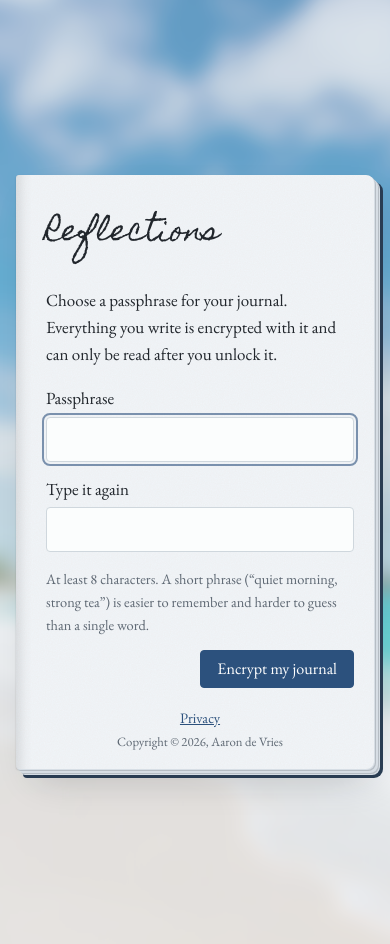
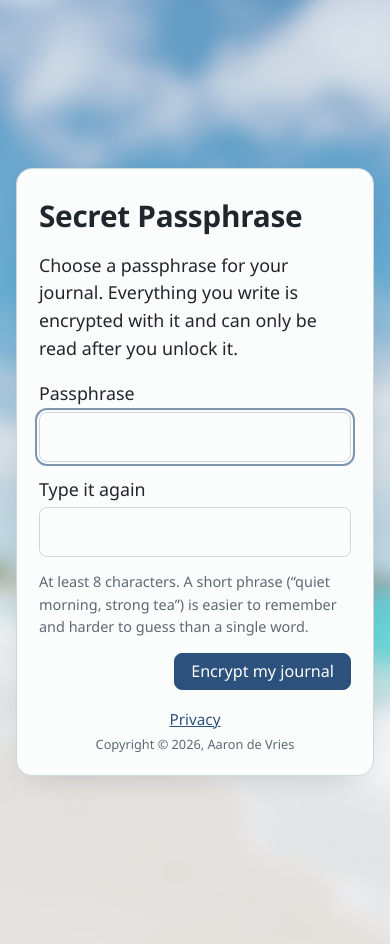
Before and after one commit to iceman1978/reflections, a Flask app: page / in a window 390 px wide. Run offline with Flask 3, Linux system fonts and the light colour scheme; data comes from the database, SQL or seed files in the repository; parts of the project's set-up code (start-up, migrations or seed data) failed here and were passed over.

Commit message:
Lock-screen cards, header brand, R tab icon, aligned book edges
- Every lock-screen panel (unlock, setup, recovery key, recover) uses the
  clean sans-serif card from the Google sign-in, with titles such as
  "Secret Passphrase"
- Header shows the logo and "Reflections" in Homemade Apple (#2A4B71);
  today's date moves onto the writing page above the greeting; header
  stacks into two tidy rows only on narrow phones
- Browser-tab icon is the handwriting "R", white on blue, readable at 16 px
- Book pages narrowed by the width of their page edges so the cover lines
  up with the header and Past entries on the right

Co-Authored-By: Claude Opus 5.5 <noreply@anthropic.com>

```diff
--- a/static/app.js
+++ b/static/app.js
@@ -1213,6 +1213,13 @@
   renderGreeting();
   loadBackground();
   $("settings-btn").addEventListener("click", showSettings);
+  // The logo and name in the header lead back to the writing page (no reload).
+  $("home-link").addEventListener("click", (e) => {
+    if (e.ctrlKey || e.metaKey || e.shiftKey) return;
+    e.preventDefault();
+    if (!$("settings-view").hidden) restoreSavedLook();  // leaving settings unsaved = Discard
+    showWrite();
+  });
   $("settings-back-btn").addEventListener("click", () => {
     restoreSavedLook();  // Discard: undo any unsaved preview, save nothing
     leaveSettings();
@@ -1424,6 +1431,15 @@
 
   // ---- The lock screen: set up a password, unlock, or recover -----------
 
+  // The heading on each lock-screen card.
+  const VAULT_TITLES = {
+    signin: "Welcome",
+    setup: "Secret Passphrase",
+    recovery: "Your Recovery Key",
+    unlock: "Secret Passphrase",
+    recover: "Forgot Your Passphrase?",
+  };
+
   function showVaultPanel(name) {
     $("vault").hidden = false;
     $("book").hidden = true;
@@ -1435,7 +1451,7 @@
     const welcome = name === "signin";
     $("vault").classList.toggle("landing", welcome);
     if ($("landing")) $("landing").hidden = !welcome;
-    $("vault-title").hidden = welcome;
+    $("vault-title").textContent = VAULT_TITLES[name] || CFG.appName;
     for (const el of document.querySelectorAll(".vault-error")) el.hidden = true;
     const first = $(`vault-${name}`).querySelector("input");
     if (first) first.focus();
--- a/static/style.css
+++ b/static/style.css
@@ -223,7 +223,14 @@ a { color: var(--accent); }
   backdrop-filter: blur(6px);
   color: var(--muted);
 }
-.today { font-family: var(--hand); font-size: 1.45rem; color: var(--ink); line-height: 1.2; white-space: nowrap; }
+/* The app's name and logo, at the left of the header strip. */
+.header-brand { display: flex; align-items: center; gap: 10px; margin-right: auto; text-decoration: none; min-width: 0; }
+.header-logo { width: 34px; height: 34px; border-radius: 8px; flex: none; box-shadow: 0 0 0 1px var(--rule); }
+.header-name { font-family: var(--hand); font-size: 1.45rem; line-height: 1; color: #2a4b71; white-space: nowrap; padding-top: 4px; }
+html[data-theme="evening"] .header-name { color: var(--accent); }   /* the dark blue would vanish on the dark strip */
+@media (prefers-color-scheme: dark) { html[data-theme="auto"] .header-name { color: var(--accent); } }
+/* Today's date, written at the top of the writing page. */
+.today { font-family: var(--hand); font-size: 1.3rem; color: var(--ink); line-height: 1.2; margin: 0 0 6px; }
 .stats { font-size: 0.85rem; color: var(--muted); text-align: right; flex: 1; font-style: italic; }
 .stats .nudge { color: var(--accent); }
 
@@ -317,6 +324,12 @@ button.danger { background: var(--danger); border-color: var(--danger); color: #
     0 1px 2px var(--shadow),
     16px 24px 48px -10px var(--shadow);    /* the book's shadow on the desk */
 }
+/* The page edges and cover stick out past the paper (see box-shadow above), so
+   the journal's pages are that much narrower: the cover's outer edge then lines
+   up with the header strip and Past entries. */
+.book { --book-edge: 15px; }
+.book .page { margin-right: var(--book-edge); }
+
 .page::before {  /* the binding */
   content: "";
   position: absolute;
@@ -842,8 +855,9 @@ textarea.feedback-text:focus { border-color: var(--accent); }
 .landing-quote { margin: 6px 0 0; padding-left: 16px; border-left: 2px solid hsl(var(--hue) calc(var(--sat) + 20%) 78% / 0.6); max-width: 560px; }
 .landing-quote blockquote { margin: 0; font-family: var(--hand); font-size: 2rem; line-height: 1.35; }
 .landing-quote figcaption { font-size: 0.85rem; opacity: 0.7; margin-top: 4px; }
-/* The sign-in card: a plain, modern card (not the notebook page), in a sans-serif. */
-.vault.landing .vault-card.page {
+/* The lock-screen card (welcome, passphrase, recovery): a plain, modern card
+   in a sans-serif, not the notebook page. */
+.vault .vault-card.page {
   --sans: "Segoe UI", system-ui, -apple-system, "Helvetica Neue", Roboto, Arial, sans-serif;
   font-family: var(--sans);
   font-size: 1.05rem;
@@ -854,13 +868,17 @@ textarea.feedback-text:focus { border-color: var(--accent); }
   padding: 40px 40px 28px;
   box-shadow: 0 1px 2px var(--shadow), 0 18px 48px -18px var(--shadow);
 }
-.vault.landing .vault-card.page::before { content: none; }
-.vault.landing .vault-card input, .vault.landing .vault-card button { font-family: inherit; }
-.vault.landing .signin-heading {
+.vault .vault-card.page::before { content: none; }
+.vault .vault-card input, .vault .vault-card button { font-family: inherit; }
+.vault .vault-card input[type="password"], .vault .vault-card input[type="text"] { border-radius: 8px; padding: 10px 12px; }
+.vault .vault-card button { border-radius: 8px; }
+.vault .vault-title {
   font-family: var(--sans);
   font-weight: 600;
-  font-size: 1.75rem !important;
+  font-size: 1.75rem;
+  line-height: 1.25;
   letter-spacing: -0.01em;
+  color: var(--ink);
   margin: 0 0 12px;
 }
 .signin-action { margin: 26px 0; }
@@ -883,10 +901,10 @@ a.button-link.google-btn {
 a.button-link.google-btn:hover { background: #f2f4f7; }
 a.google-btn svg { flex: none; width: 20px; height: 20px; }
 .signin-note { font-size: 0.92rem; line-height: 1.5; }
-.vault.landing .vault-footer { font-size: 0.9rem; }
+.vault .vault-footer { font-size: 0.9rem; }
 
 @media (max-width: 640px) {
-  .vault.landing .vault-card.page { padding: 28px 22px 20px; box-shadow: 0 10px 30px -14px var(--shadow); }
+  .vault .vault-card.page { padding: 28px 22px 20px; box-shadow: 0 10px 30px -14px var(--shadow); }
 }
 
 @media (max-width: 860px) {
@@ -968,6 +986,11 @@ a.google-btn svg { flex: none; width: 20px; height: 20px; }
 }
 
 /* ---- Small screens ---- */
+/* Narrow phones: name and buttons on the first row, entry count and streak on a second. */
+@media (max-width: 520px) {
+  .book-header { border-radius: 14px; row-gap: 2px; }
+  .stats { text-align: left; flex-basis: 100%; order: 3; padding-left: 44px; }
+}
 @media (max-width: 640px) {
   html { font-size: 17px; }
   .book { margin-top: 16px; }
@@ -979,8 +1002,8 @@ a.google-btn svg { flex: none; width: 20px; height: 20px; }
       8px 8px 0 1px var(--cover), 0 1px 2px var(--shadow), 10px 18px 36px -10px var(--shadow);
   }
   .page::before { width: 16px; }
-  .book-header { border-radius: 12px; flex-wrap: wrap; }
-  .stats { text-align: left; flex-basis: 100%; order: 3; }
+  .book { --book-edge: 9px; }
+  .book-header { flex-wrap: wrap; }
   .reflection { margin-left: -6px; margin-right: -6px; padding: 18px 18px 10px; }
   .entry-nav { margin: -8px -8px 10px; }
   .past { padding: 12px 16px 6px; }
--- a/templates/_icons.html
+++ b/templates/_icons.html
@@ -1,6 +1,6 @@
 {% if has_icons %}
-  <link rel="icon" href="/favicon.ico" sizes="48x48">
-  <link rel="icon" href="/static/brand/favicon-32.png" type="image/png" sizes="32x32">
+  <link rel="icon" href="{{ static_url('brand/favicon.ico') }}" sizes="48x48">
+  <link rel="icon" href="{{ static_url('brand/favicon-32.png') }}" type="image/png" sizes="32x32">
   <link rel="apple-touch-icon" href="/static/brand/apple-touch-icon.png">
   <link rel="manifest" href="/manifest.webmanifest">
   <meta name="theme-color" content="{{ theme_colour }}">
--- a/templates/index.html
+++ b/templates/index.html
@@ -66,7 +66,6 @@
 
       {% if hosted %}
       <div id="vault-signin" hidden>
-        <h2 class="signin-heading">Welcome</h2>
         <p>Sign in with Google to open your journal. The first time, you'll choose a passphrase that keeps your entries private.</p>
         {% if test_login %}
         <form class="signin-action test-signin" action="/auth/test-login" method="get">
@@ -101,7 +100,6 @@
       </form>
 
       <div id="vault-recovery" hidden>
-        <h2>Your recovery key</h2>
         <p>If you ever forget your passphrase, this key is the only way back into your journal. Write it down or save it in a password manager, and keep it somewhere safe. It won't be shown again.</p>
         <div id="recovery-key" class="recovery-key"></div>
         <p><button type="button" id="copy-recovery">Copy</button></p>
@@ -137,7 +135,10 @@
 
   <main id="book" class="book" hidden>
     <header class="book-header">
-      <div id="today" class="today"></div>
+      <a href="/" id="home-link" class="header-brand" title="Write a new entry">
+        {% if logo_url %}<img class="header-logo" src="{{ logo_url }}" alt="">{% endif %}
+        <span class="header-name">{{ app_name }}</span>
+      </a>
       <div id="stats" class="stats" aria-live="polite"></div>
       <button id="feedback-btn" class="icon-btn lock-btn" title="Send feedback" aria-label="Send feedback">
         <svg viewBox="0 0 24 24" width="18" height="18" aria-hidden="true"><path fill="none" stroke="currentColor" stroke-width="1.8" stroke-linejoin="round" d="M4 5.5A1.5 1.5 0 0 1 5.5 4h13A1.5 1.5 0 0 1 20 5.5v9a1.5 1.5 0 0 1-1.5 1.5H10l-4.5 4v-4h0A1.5 1.5 0 0 1 4 14.5z"/><path fill="none" stroke="currentColor" stroke-width="1.8" stroke-linecap="round" d="M8.5 8.5h7M8.5 11.5h4.5"/></svg>
@@ -150,6 +151,7 @@
 
     <!-- Writing a new entry -->
     <section id="write-view" class="page">
+      <div id="today" class="today"></div>
       <div class="greeting-row">
         <h1 id="greeting" class="prompt-heading greeting">What's on your mind?</h1>
         <button id="prompt-btn" type="button" class="quiet prompt-btn">Give me a prompt</button>
@@ -467,6 +469,7 @@
 
   <script>window.JOURNAL = {
     hosted: {{ hosted | tojson }},
+    appName: {{ app_name | tojson }},
     userName: {{ user_name | tojson }},
     autosaveSeconds: {{ autosave_seconds | int }},
     timezone: {{ timezone | tojson }},
```
Also changed, not shown: tools/make_icons.py (+29 -3 lines), static/brand/README.txt, static/brand/favicon-32.png, static/brand/favicon.ico.
